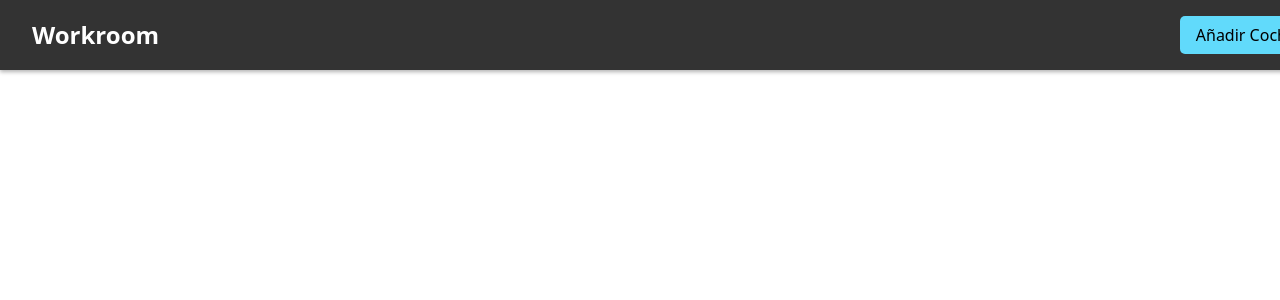
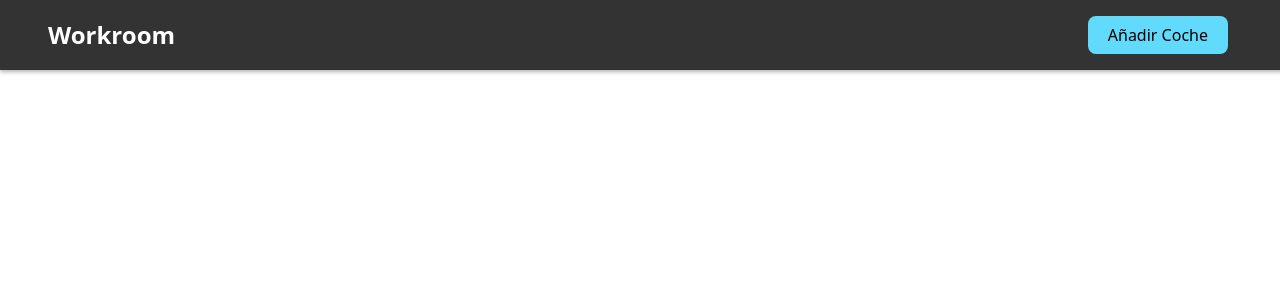
Before and after one commit to joseMigueel/idealCars_Fronted, a React (Vite) app in the folder wallclone/: page / in a window 1280 px wide. Shown: the top 300 px of the page. Built offline with nearby package versions, Linux system fonts and the light colour scheme.

Commit message:
implementación de un boton de añadir y cerrar

```diff
--- a/wallclone/src/style/navBar.css
+++ b/wallclone/src/style/navBar.css
@@ -1,17 +1,18 @@
 .navBar {
-    position: fixed; /* Fija la barra arriba */
+    position: fixed;
     top: 0;
     left: 0;
     width: 100%;
     background-color: #333;
     color: white;
-    padding: 1rem 2rem;
+    padding: 1rem 3rem; /* Aumentamos horizontal padding */
     display: flex;
     justify-content: space-between;
     align-items: center;
     z-index: 1000;
     box-shadow: 0px 2px 4px rgba(0, 0, 0, 0.3);
 }
+
 
 .navBar h1 {
     margin: 0;
@@ -21,10 +22,11 @@
 .navBar button {
     background-color: #61dafb;
     border: none;
-    padding: 0.5rem 1rem;
+    padding: 0.5rem 1.25rem;
     font-size: 1rem;
     cursor: pointer;
-    border-radius: 5px;
+    border-radius: 8px;
+    margin-right: 100px;
 }
 
 .navBar button:hover {
```
Lines whose indentation alone changed are shown as unchanged.
